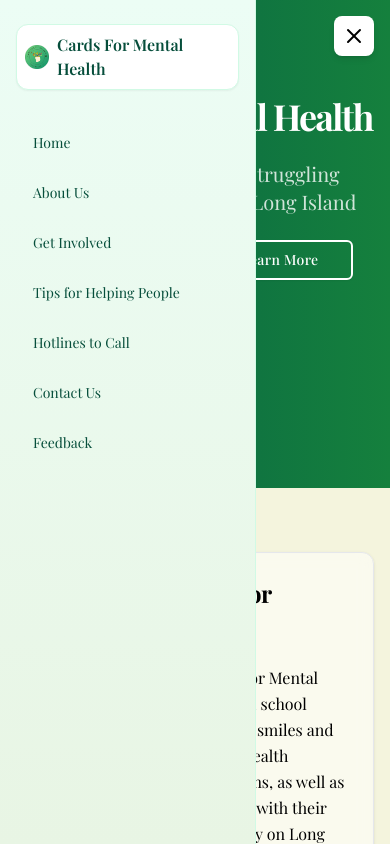
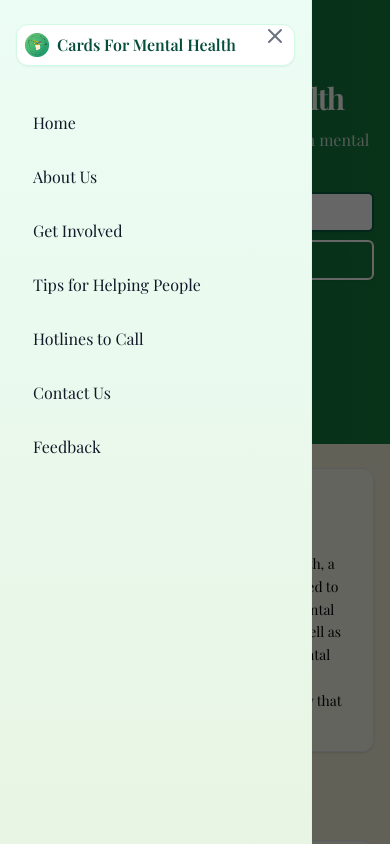
Before and after one commit to hinnazeejah/CardsForMentalHealthWebsite, a Next.js app in the folder cards-for-mental-health/: page / in a window 390 px wide. Both pictures are taken after a click on the button "Toggle menu". Shown: the top 844 px of the page. Built offline with nearby package versions, Linux system fonts and the light colour scheme; a web font is replaced by a local one.

Commit message:
sidebar icon fixes

```diff
--- a/cards-for-mental-health/app/page.tsx
+++ b/cards-for-mental-health/app/page.tsx
@@ -23,38 +23,38 @@ export default function Page() {
         <ScrollReveal>
           <section className="relative overflow-hidden bg-gradient-to-r from-emerald-800 to-green-700">
             <div className="absolute inset-0 bg-grid-white/[0.05] bg-[size:20px_20px]" />
-            <div className="container relative mx-auto px-4 py-16 sm:py-20 sm:px-6 lg:px-8">
-              <div className="flex flex-col sm:flex-row items-center gap-8 sm:justify-between pt-8 sm:pt-0">
-                <div className="max-w-2xl">
-                  <h1 className={`text-4xl font-bold tracking-tighter text-white sm:text-5xl xl:text-6xl/none ${magdalena.className}`}>
+            <div className="container relative mx-auto px-4 py-12 sm:py-24 sm:px-6 lg:px-8">
+              <div className="flex flex-col sm:flex-row items-center gap-3 sm:gap-8 sm:justify-between">
+                <div className="max-w-2xl text-center sm:text-left mt-8 sm:mt-0">
+                  <h1 className={`text-3xl sm:text-4xl font-bold tracking-tighter text-white xl:text-7xl/none ${magdalena.className}`}>
                     Cards for Mental Health
                   </h1>
-                  <p className="mt-6 text-xl text-white/80">
+                  <p className="mt-3 sm:mt-4 text-base sm:text-lg text-white/80">
                     Creating cards for people struggling with mental health across Long Island
                   </p>
-                  <div className="mt-6 flex flex-wrap gap-4">
-                    <Link href="/get-involved">
+                  <div className="mt-4 sm:mt-6 flex flex-wrap justify-center sm:justify-start gap-2 sm:gap-4">
+                    <Link href="/get-involved" className="w-full sm:w-auto">
                       <Button
                         size="lg"
                         variant="secondary"
-                        className="bg-white text-emerald-800 hover:bg-emerald-50 border-2 border-emerald-800 font-serif tracking-wide"
+                        className="bg-white text-emerald-800 hover:bg-emerald-50 border-2 border-emerald-800 font-serif tracking-wide w-full sm:w-auto"
                       >
                         Get Involved
                         <Heart className="ml-2 h-4 w-4" />
                       </Button>
                     </Link>
-                    <Link href="/about-us">
+                    <Link href="/about-us" className="w-full sm:w-auto">
                       <Button
                         size="lg"
                         variant="outline"
-                        className="border-2 border-white text-white hover:bg-white/20 font-serif tracking-wide"
+                        className="border-2 border-white text-white hover:bg-white/20 font-serif tracking-wide w-full sm:w-auto"
                       >
                         Learn More
                       </Button>
                     </Link>
                   </div>
                 </div>
-                <div className="w-28 sm:w-36 lg:w-48 lg:mr-20">
+                <div className="w-20 sm:w-36 lg:w-48 mt-6 sm:mt-0 sm:mr-20">
                   <Image
                     src="/cards4mentalhealth.png"
                     alt="Cards for Mental Health Logo"
@@ -71,13 +71,13 @@ export default function Page() {
 
         {/* Welcome Section */}
         <ScrollReveal delay={0.2}>
-          <section className="container mx-auto px-4 py-16 sm:px-6 lg:px-8">
+          <section className="container mx-auto px-4 py-6 sm:py-16 sm:px-6 lg:px-8">
             <Card className="overflow-hidden bg-white/50 backdrop-blur">
-              <CardContent className="p-6 sm:p-8">
-                <h2 className="mb-6 text-2xl font-bold tracking-tight sm:text-3xl">
+              <CardContent className="p-4 sm:p-8">
+                <h2 className="mb-3 sm:mb-6 text-xl sm:text-2xl font-bold tracking-tight sm:text-3xl">
                   Welcome to Cards For Mental Health!
                 </h2>
-                <p className="leading-relaxed text-muted-foreground">
+                <p className="leading-relaxed text-muted-foreground text-sm sm:text-base">
                   Hi there! Welcome to Cards For Mental Health, a project run by a high school student dedicated to bringing smiles
                   and support to people in mental health hospitals and emergency rooms, as well as people in hospitals struggling
                   with their mental health during their stay on Long Island. Our mission is simple: spread kindness and show that
--- a/cards-for-mental-health/components/Navigation.tsx
+++ b/cards-for-mental-health/components/Navigation.tsx
@@ -1,7 +1,7 @@
 'use client'
 
 import * as React from "react"
-import { useState } from "react"
+import { useState, useEffect, useRef } from "react"
 import Link from "next/link"
 import Image from "next/image"
 import { Menu, X } from "lucide-react"
@@ -19,28 +19,74 @@ const navItems = [
 
 export function Navigation() {
   const [isOpen, setIsOpen] = useState(false)
+  const sidebarRef = useRef<HTMLDivElement>(null)
+
+  // Handle click outside
+  useEffect(() => {
+    function handleClickOutside(event: MouseEvent) {
+      if (sidebarRef.current && !sidebarRef.current.contains(event.target as Node)) {
+        setIsOpen(false)
+      }
+    }
+
+    if (isOpen) {
+      document.addEventListener('mousedown', handleClickOutside)
+    }
+
+    return () => {
+      document.removeEventListener('mousedown', handleClickOutside)
+    }
+  }, [isOpen])
 
   return (
     <>
       {/* Mobile Menu Button */}
       <motion.button
         onClick={() => setIsOpen(!isOpen)}
-        className="fixed top-4 right-4 z-50 lg:hidden bg-white p-2 rounded-lg shadow-md"
-        whileHover={{ scale: 1.05 }}
-        whileTap={{ scale: 0.95 }}
+        className="fixed top-4 left-4 z-50 lg:hidden p-2"
+        aria-label="Toggle menu"
       >
-        {isOpen ? <X /> : <Menu />}
+        <svg
+          className="w-6 h-6 text-white"
+          fill="none"
+          strokeLinecap="round"
+          strokeLinejoin="round"
+          strokeWidth="2"
+          viewBox="0 0 24 24"
+          stroke="currentColor"
+        >
+          <path d="M4 6h16M4 12h16M4 18h16"></path>
+        </svg>
       </motion.button>
+
+      {/* Overlay */}
+      {isOpen && (
+        <div
+          className="fixed inset-0 bg-black/60 z-40 lg:hidden"
+          aria-hidden="true"
+        />
+      )}
 
       {/* Navigation Menu */}
       <div
-        className={`fixed left-0 top-0 h-screen w-[256px]
+        ref={sidebarRef}
+        className={`fixed left-0 top-0 h-screen w-[80%] max-w-[360px]
           bg-gradient-to-b from-emerald-50 to-[#e8f5e4]
-          lg:bg-gradient-to-b lg:from-emerald-100/80 lg:to-[#c8e6bc]/80
           backdrop-blur-sm border-r border-emerald-100
           ${isOpen ? 'translate-x-0' : '-translate-x-full'}
-          lg:translate-x-0 transition-transform duration-200 z-40`}
+          lg:w-64 lg:max-w-none lg:translate-x-0
+          transition-transform duration-200 z-50`}
       >
+        {/* Close button */}
+        {isOpen && (
+          <button
+            onClick={() => setIsOpen(false)}
+            className="absolute top-4 right-4 p-2 text-gray-500 hover:text-gray-700 lg:hidden"
+          >
+            <X className="w-6 h-6" />
+          </button>
+        )}
+
         <div className="p-4">
           <motion.div
             className="mt-2 mb-8 p-2 rounded-xl bg-white border border-emerald-100 shadow-sm"
@@ -60,7 +106,7 @@ export function Navigation() {
             </Link>
           </motion.div>
 
-          <div className="space-y-2">
+          <div className="space-y-1">
             {navItems.map((item) => (
               <motion.div
                 key={item}
@@ -70,7 +116,7 @@ export function Navigation() {
               >
                 <Link
                   href={item === "Home" ? "/" : `/${item.toLowerCase().replace(/\s+/g, '-')}`}
-                  className="block rounded-lg px-4 py-2.5 text-sm text-emerald-900 hover:bg-white border border-transparent hover:border-emerald-100 transition-all duration-200 hover:shadow-sm"
+                  className="block rounded-lg px-4 py-3 text-base text-gray-900 hover:bg-gray-100 border border-transparent transition-all duration-200"
                   onClick={() => setIsOpen(false)}
                 >
                   {item}
```
